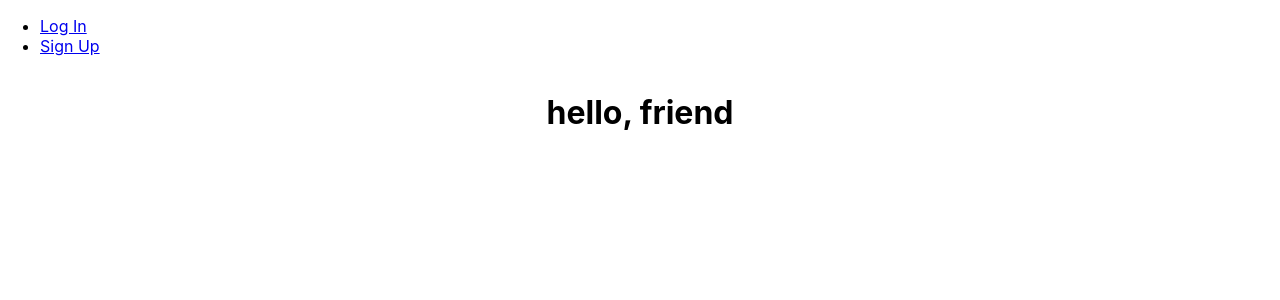
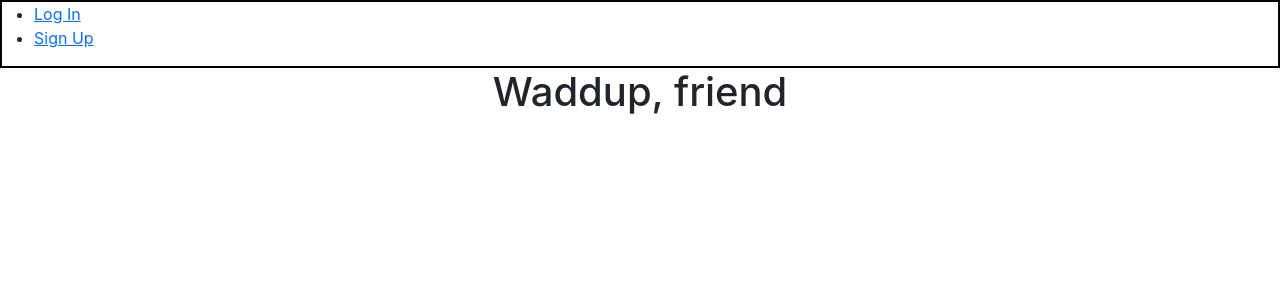
Before and after one commit to dcollis92/vinyls-front-end, a React (Create React App) app: page / in a window 1280 px wide. Shown: the top 300 px of the page. Built offline with nearby package versions, Linux system fonts and the light colour scheme; no server answers.

Commit message:
stubup styling add-ons in html

```diff
--- a/public/index.html
+++ b/public/index.html
@@ -9,6 +9,22 @@
       name="description"
       content="Web site created using create-react-app"
     />
+  <!-- STYLING ADD-ONS -->
+  <!-- Font Awesome -->
+    <script src="https://kit.fontawesome.com/771303d211.js" crossorigin="anonymous"></script>
+  <!-- Bootstrap -->
+    <link href="https://cdn.jsdelivr.net/npm/bootstrap@5.1.3/dist/css/bootstrap.min.css" rel="stylesheet" integrity="sha384-1BmE4kWBq78iYhFldvKuhfTAU6auU8tT94WrHftjDbrCEXSU1oBoqyl2QvZ6jIW3" crossorigin="anonymous">
+  <!-- Favicon -->
+    <!-- <link rel="apple-touch-icon" sizes="180x180" href="/favicon/apple-touch-icon.png">
+    <link rel="icon" type="image/png" sizes="32x32" href="/favicon/favicon-32x32.png">
+    <link rel="icon" type="image/png" sizes="16x16" href="/favicon/favicon-16x16.png">
+    <link rel="manifest" href="/favicon/site.webmanifest">
+    <link rel="mask-icon" href="/favicon/safari-pinned-tab.svg" color="#5bbad5"> -->
+  <!-- Google Fonts -->
+    <link rel="preconnect" href="https://fonts.googleapis.com">
+    <link rel="preconnect" href="https://fonts.gstatic.com" crossorigin>
+    <link href="https://fonts.googleapis.com/css2?family=Archivo&family=Bebas+Neue&display=swap" rel="stylesheet">
+  <!-- END STYLING ADD-ONS -->
     <link rel="apple-touch-icon" href="%PUBLIC_URL%/logo192.png" />
     <!--
       manifest.json provides metadata used when your web app is installed on a
--- a/src/App.css
+++ b/src/App.css
@@ -36,3 +36,10 @@
     transform: rotate(360deg);
   }
 }
+
+nav {
+  display: flex;
+  flex-direction: row;
+  border: 2px solid black;
+
+}
--- a/src/App.jsx
+++ b/src/App.jsx
@@ -1,3 +1,4 @@
+import './App.css';
 import { useState } from 'react'
 import { Routes, Route, useNavigate, Navigate } from 'react-router-dom'
 import NavBar from './components/NavBar/NavBar'
--- a/src/pages/Landing/Landing.jsx
+++ b/src/pages/Landing/Landing.jsx
@@ -3,7 +3,7 @@ import styles from './Landing.module.css'
 const Landing = ({ user }) => {
   return (
     <main className={styles.container}>
-      <h1>hello, {user ? user.name : 'friend'}</h1>
+      <h1>Waddup, {user ? user.name : 'friend'}</h1>
     </main>
   )
 }
```
